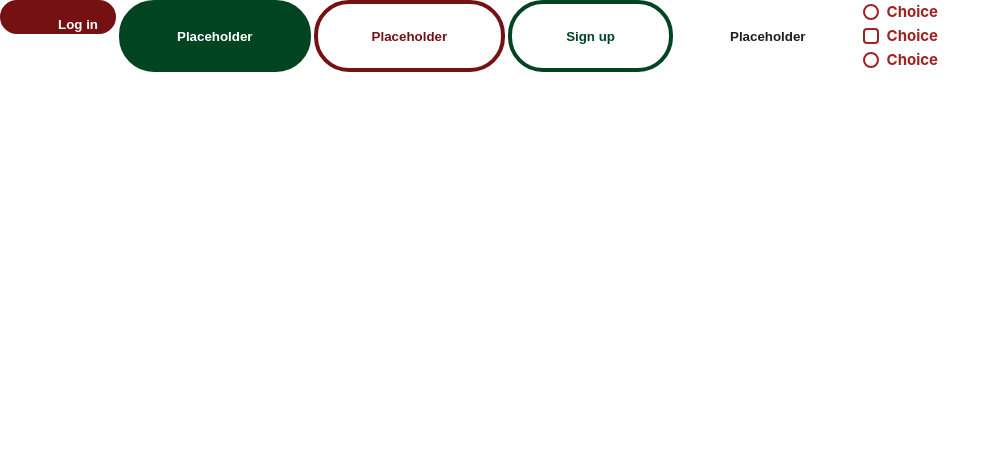
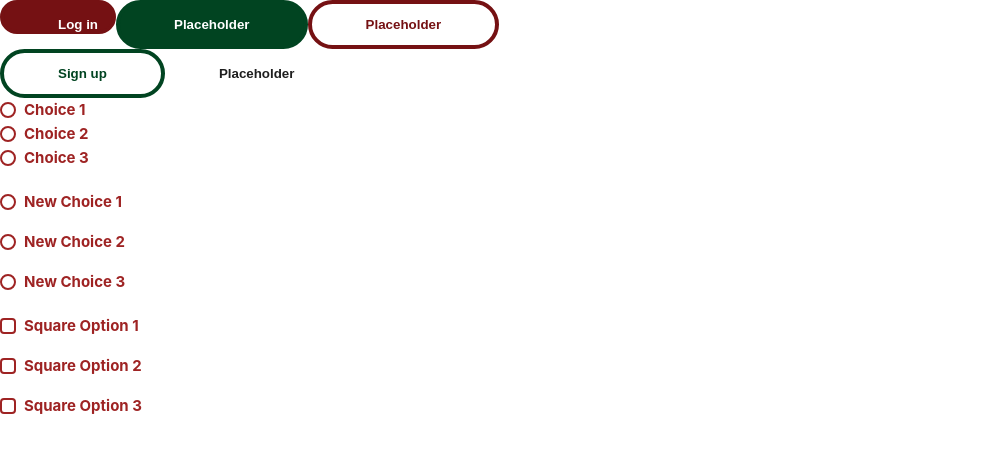
Before and after one commit to ctrlsolutions/upload-frontend, a Vue app: page /landing in a window 1280 px wide. Shown: the top 452 px of the page, without its empty margins (0-1001 px from the left). Built offline with nearby package versions, Linux system fonts and the light colour scheme.

Commit message:
[feat][Lanieza]Fixed circle checkboxes for single selection and square checkboxes for multiple selections.

```diff
--- a/src/pages/LandingPage.vue
+++ b/src/pages/LandingPage.vue
@@ -17,23 +17,76 @@
     </BaseNavButton>
 
     <div class="name1">
+      <!-- Circle Checkboxes: Only one can be selected at a time in name1 -->
       <BaseFormCheckbox
         id="terms"
-        label="Choice"
-        v-model="name1"
+        label="Choice 1"
+        :checked="circleSelected1 === 'terms'"
+        @change="selectCircle('terms', 'name1')"
         variant="circle"
       />
       <BaseFormCheckbox
         id="name2"
-        label="Choice"
-        v-model="name2"
+        label="Choice 2"
+        :checked="circleSelected1 === 'name2'"
+        @change="selectCircle('name2', 'name1')"
+        variant="circle"
+      />
+      <BaseFormCheckbox
+        id="name3"
+        label="Choice 3"
+        :checked="circleSelected1 === 'name3'"
+        @change="selectCircle('name3', 'name1')"
+        variant="circle"
+      />
+    </div>
+
+    <!-- New Class for Another Set of Checkboxes (name2) -->
+    <div class="name2">
+      <!-- New Circle Checkboxes: Only one can be selected at a time in name2 -->
+      <BaseFormCheckbox
+        id="option1"
+        label="New Choice 1"
+        :checked="circleSelected2 === 'option1'"
+        @change="selectCircle('option1', 'name2')"
+        variant="circle"
+      />
+      <BaseFormCheckbox
+        id="option2"
+        label="New Choice 2"
+        :checked="circleSelected2 === 'option2'"
+        @change="selectCircle('option2', 'name2')"
+        variant="circle"
+      />
+      <BaseFormCheckbox
+        id="option3"
+        label="New Choice 3"
+        :checked="circleSelected2 === 'option3'"
+        @change="selectCircle('option3', 'name2')"
+        variant="circle"
+      />
+    </div>
+
+    <!-- New Class for Square Checkbox -->
+    <div class="name3">
+      <!-- Square Checkbox -->
+      <BaseFormCheckbox
+        id="square1"
+        label="Square Option 1"
+        v-model="squareSelected1"
         variant="square"
       />
       <BaseFormCheckbox
-        id="name3"
-        label="Choice"
-        v-model="name3"
-        variant="circle"
+        id="square2"
+        label="Square Option 2"
+        v-model="squareSelected2"
+        variant="square"
+      />
+      <BaseFormCheckbox
+        id="square3"
+        label="Square Option 3"
+        v-model="squareSelected3"
+        variant="square"
       />
     </div>
   </div>
@@ -50,10 +103,24 @@
   },
   data() {
     return {
-      name1: false,
-      name2: false,
-      name3: false,
+      // Separate selected values for each group of circle checkboxes
+      circleSelected1: null, // For first group (name1)
+      circleSelected2: null, // For second group (name2)
+      // Separate selected values for square checkboxes
+      squareSelected1: false, // For square checkbox 1
+      squareSelected2: false, // For square checkbox 2
+      squareSelected3: false, // For square checkbox 3
     };
+  },
+  methods: {
+    // Handles the selection of a circle checkbox in different groups
+    selectCircle(selectedId, group) {
+      if (group === 'name1') {
+        this.circleSelected1 = this.circleSelected1 === selectedId ? null : selectedId;
+      } else if (group === 'name2') {
+        this.circleSelected2 = this.circleSelected2 === selectedId ? null : selectedId;
+      }
+    },
   },
 };
 </script>
@@ -64,12 +131,10 @@
 }
 
 .i {
-  display: flex;
-  flex: 1;
-  gap: 3px;
+  flex: wrap;
+  gap: 1rem;
+  align-items: center;
   flex-direction: row;
-  height: auto;
-  width: auto;
 }
 
 .checkboxes {
@@ -79,4 +144,18 @@
   flex-direction: column;
   gap: 5px;
 }
+
+.name2 {
+  margin-top: 20px;
+  display: flex;
+  flex-direction: column;
+  gap: 1rem;
+}
+
+.name3 {
+  margin-top: 20px;
+  display: flex;
+  flex-direction: column;
+  gap: 1rem;
+}
 </style>
```
